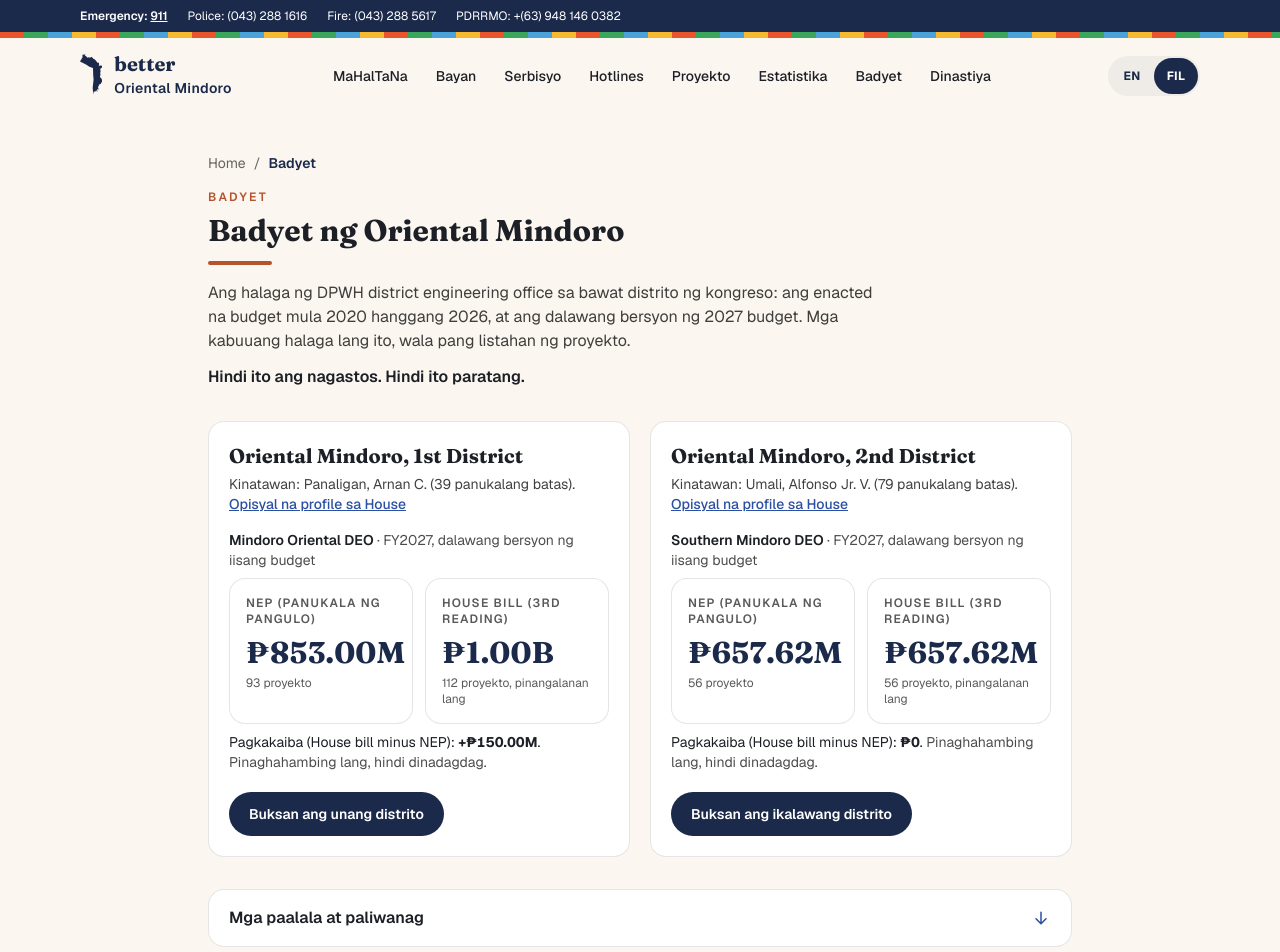
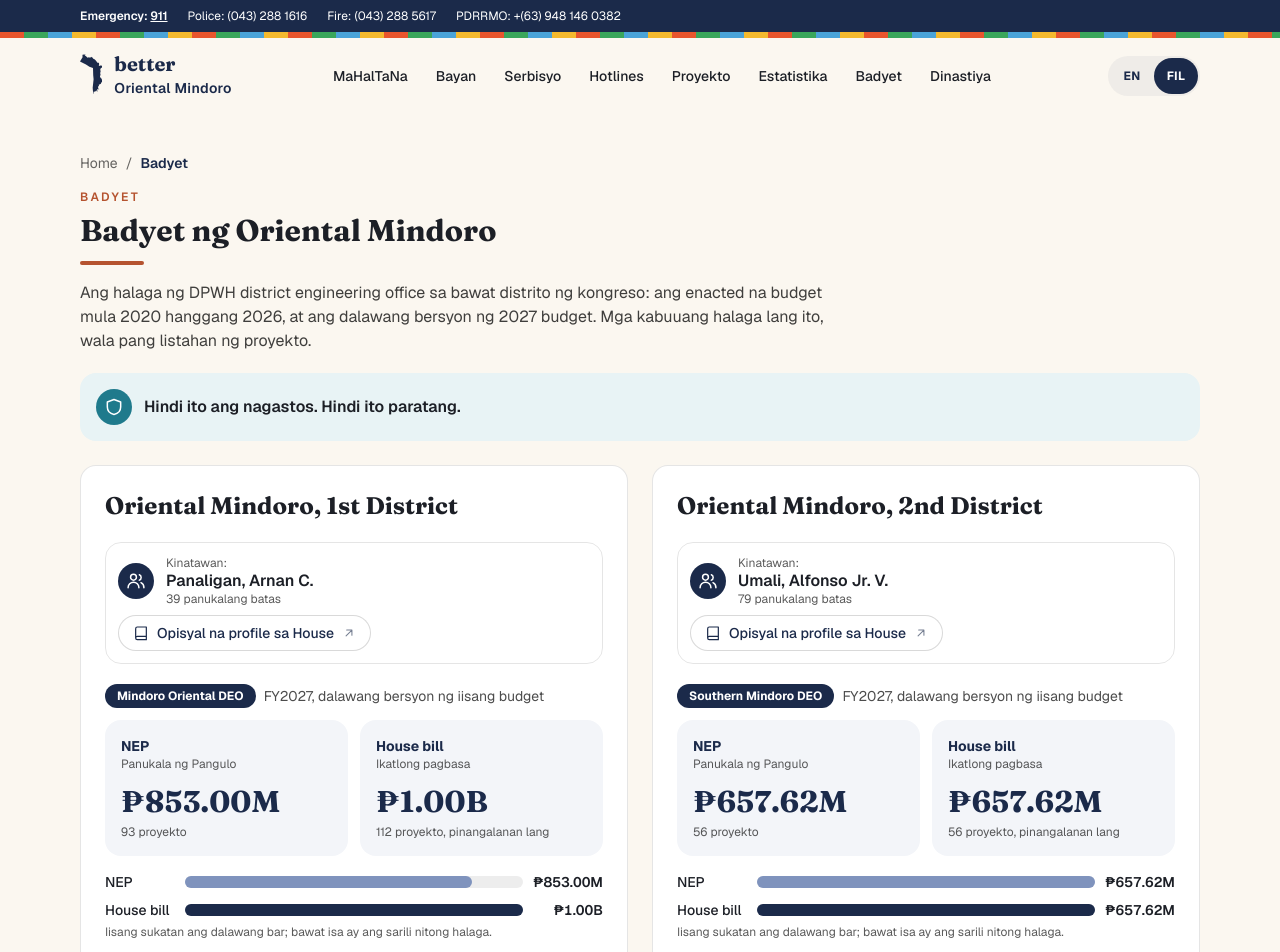
Before and after one commit to renthelautomations/betterorientalmindoro, a Next.js app: page /badyet in a window 1280 px wide. Shown: the top 952 px of the page. Built offline with nearby package versions, Linux system fonts and the light colour scheme.

Commit message:
Redesign /badyet cards and district page top: tiles, shared-scale bars, difference chip, honesty banner

```diff
--- a/src/app/badyet/[district]/page.tsx
+++ b/src/app/badyet/[district]/page.tsx
@@ -1,7 +1,7 @@
 import type { Metadata } from "next";
 import Link from "next/link";
 import { notFound } from "next/navigation";
-import { BadyetNotes, GaaBars, NO_SPEND, ProportionBar, VersionsPair, repLink } from "@/components/site/BadyetDistrict";
+import { BadyetNotes, GaaBars, NO_SPEND, NoSpendBanner, ProportionBar, RepRow, VersionsPair } from "@/components/site/BadyetDistrict";
 import SourceLink from "@/components/ui/SourceLink";
 import { SourceNote } from "@/components/stats/StatCard";
 import { Acc, Crumbs, R, Title } from "@/components/site/FinanceBits";
@@ -26,8 +26,8 @@ export default async function BadyetDistrictPage({ params }: { params: Promise<{
     <main className="mx-auto max-w-4xl px-4 py-10">
       <Crumbs items={[{ label: "finance.home", href: "/" }, { label: "nav.budget", href: "/badyet" }, { label: d.label }]} />
       <div className="mt-4"><Title eyebrow="finance.b.eyebrow" title={d.label} /></div>
-      <p className="mt-3 text-sm text-black/75"><T k="finance.rep.d" /> {repLink(d)}</p>
-      <p className="mt-3 font-semibold"><T k="finance.nospend" /></p>
+      <div className="mt-4 max-w-xl"><RepRow d={d} /></div>
+      <NoSpendBanner />
 
       {d.offices.map((o) => (
         <section key={o.id} aria-label={o.name} className="mt-6 rounded-2xl border border-black/10 bg-white p-5">
--- a/src/app/badyet/page.tsx
+++ b/src/app/badyet/page.tsx
@@ -1,5 +1,5 @@
 import type { Metadata } from "next";
-import { DistrictCard, BadyetNotes } from "@/components/site/BadyetDistrict";
+import { DistrictCard, BadyetNotes, NoSpendBanner } from "@/components/site/BadyetDistrict";
 import SourceLink from "@/components/ui/SourceLink";
 import { SourceNote } from "@/components/stats/StatCard";
 import { Acc, Crumbs, R, Title } from "@/components/site/FinanceBits";
@@ -16,16 +16,14 @@ export default function Badyet() {
   const { meta } = getBadyet();
   const districts = getDistricts();
   return (
-    <main className="mx-auto max-w-4xl px-4 py-10">
+    <main className="mx-auto max-w-6xl px-4 py-10">
       <Crumbs items={[{ label: "finance.home", href: "/" }, { label: "nav.budget" }]} />
       <div className="mt-4"><Title eyebrow="finance.b.eyebrow" title="finance.b.title" /></div>
-      <p className="mt-4 max-w-2xl text-black/75">
-        <T k="finance.b.lead" />
-      </p>
-      <p className="mt-3 font-semibold"><T k="finance.nospend" /></p>
+      <p className="mt-4 max-w-3xl text-black/75"><T k="finance.b.lead" /></p>
+      <NoSpendBanner />
 
-      <div id="d1" className="mt-8 grid gap-5 md:grid-cols-2">
-        {districts.map((d, i) => <div key={d.id} id={i === 1 ? "d2" : undefined} className="scroll-mt-28"><DistrictCard d={d} slug={DISTRICT_SLUGS[i]} h={HEADS[i]} /></div>)}
+      <div id="d1" className="mt-6 grid gap-5 md:grid-cols-2 md:gap-6">
+        {districts.map((d, i) => <div key={d.id} id={i === 1 ? "d2" : undefined} className="scroll-mt-28 h-full"><DistrictCard d={d} slug={DISTRICT_SLUGS[i]} h={HEADS[i]} /></div>)}
       </div>
 
       <div className="mt-8"><Acc q="finance.notes.q"><BadyetNotes districts={districts} /></Acc></div>
--- a/src/components/site/BadyetDistrict.tsx
+++ b/src/components/site/BadyetDistrict.tsx
@@ -1,8 +1,10 @@
 import Link from "next/link";
 import { T } from "@/lib/i18n/i18n";
+import KitIcon from "@/components/kit/KitIcon";
+import SourceLink from "@/components/ui/SourceLink";
 import { R, SegBar } from "@/components/site/FinanceBits";
 import { plural } from "@/lib/i18n/plural";
-import { DASH, fmtPeso, gaaYears, getBadyet, netChange, proportionSegments, versions, type District, type Office } from "@/lib/badyet";
+import { DASH, fmtPeso, gaaYears, getBadyet, netChange, proportionSegments, shareScale, versions, type District, type Office } from "@/lib/badyet";
 
 const SEG: Record<string, { name: string; color: string; sign: string }> = {
   unchanged: { name: "finance.seg.unchanged", color: "#1b2a4a", sign: "" },
@@ -14,11 +16,12 @@ const SEG: Record<string, { name: string; color: string; sign: string }> = {
 };
 const STRIPES = "repeating-linear-gradient(45deg, rgba(255,255,255,.85) 0 3px, transparent 3px 6px)";
 
-export function Side({ label, value, note }: { label: string; value: number | null; note: React.ReactNode }) {
+export function Side({ label, sub, value, note }: { label: string; sub: string; value: number | null; note: React.ReactNode }) {
   return (
-    <div className="min-w-0 rounded-2xl border border-black/10 bg-white p-4">
-      <p className="text-xs font-semibold tracking-widest text-black/65"><T k={label} /></p>
-      <p className={`mt-2 font-serif text-2xl font-bold sm:text-3xl ${value == null ? "text-black/65" : "text-fiesta-navy"}`}>{fmtPeso(value)}</p>
+    <div className="min-w-0 rounded-2xl bg-[#f3f5f9] p-4">
+      <p className="text-sm font-bold text-fiesta-navy"><T k={label} /></p>
+      <p className="text-xs text-black/65"><T k={sub} /></p>
+      <p className={`mt-3 font-serif text-2xl font-bold tabular-nums sm:text-3xl ${value == null ? "text-black/65" : "text-fiesta-navy"}`}>{fmtPeso(value)}</p>
       <p className="mt-1 text-xs text-black/65">{note}</p>
     </div>
   );
@@ -104,12 +107,39 @@ export function OfficeNotes({ d }: { d: District }) {
 
 export const NO_SPEND = "Hindi ito ang nagastos. Hindi ito paratang.";
 
-export function repLink(d: District) {
+/** The visible honesty line, as a flat calm strip (no accent bar). */
+export function NoSpendBanner() {
+  return (
+    <div role="note" className="mt-5 flex items-center gap-3 rounded-2xl bg-[#e8f3f5] p-4">
+      <KitIcon name="shield" variant="badge" color="#1f7a8c" className="h-9 w-9 shrink-0" />
+      <p className="font-semibold"><T k="finance.nospend" /></p>
+    </div>
+  );
+}
+
+/** Representative shown neutrally: name, bills filed, and the official House profile. */
+export function RepRow({ d }: { d: District }) {
   const r = d.representative;
   return (
-    <>
-      <R k="finance.rep.line" v={[r.name, r.bill_count, <a key="p" className="font-medium text-fiesta-blue underline" href={r.profile_url} rel="noopener noreferrer" target="_blank"><T k="finance.rep.profile" /></a>]} />
-    </>
+    <div className="flex flex-wrap items-center gap-x-3 gap-y-2 rounded-2xl border border-black/10 p-3">
+      <KitIcon name="people" variant="badge" color="#1b2a4a" className="h-9 w-9 shrink-0" />
+      <div className="min-w-0 flex-1 basis-40">
+        <p className="text-xs text-black/65"><T k="finance.rep" /></p>
+        <p className="font-semibold leading-tight">{r.name}</p>
+        <p className="text-xs text-black/65"><R k={plural(r.bill_count, "finance.rep.bills")} v={[r.bill_count]} /></p>
+      </div>
+      <SourceLink href={r.profile_url} icon="book"><T k="finance.rep.profile" /></SourceLink>
+    </div>
+  );
+}
+
+function Bar({ label, pct, value, color }: { label: string; pct: number; value: number | null; color: string }) {
+  return (
+    <li className="grid grid-cols-[4.5rem_1fr_auto] items-center gap-2 text-sm">
+      <span className="font-medium"><T k={label} /></span>
+      <span aria-hidden className="h-3 rounded-full bg-black/[0.07]"><span className="block h-3 rounded-full" style={{ width: `${pct}%`, background: color }} /></span>
+      <span className="min-w-[4.5rem] text-right font-semibold tabular-nums">{fmtPeso(value)}</span>
+    </li>
   );
 }
 
@@ -118,13 +148,26 @@ export function VersionsPair({ o }: { o: Office }) {
   const v = versions(o);
   const f = o.fy2027;
   const net = netChange(v.nep, v.house);
+  const w = shareScale(v.nep, v.house);
   return (
     <div>
       <div className="grid grid-cols-2 gap-3">
-        <Side label="finance.side.nep" value={v.nep} note={<R k={plural(f.nep_records, "finance.proj")} v={[f.nep_records]} />} />
-        <Side label="finance.side.house" value={v.house} note={<R k={plural(f.hgab3_records, "finance.proj.named")} v={[f.hgab3_records]} />} />
+        <Side label="finance.side.nep" sub="finance.side.nep.s" value={v.nep} note={<R k={plural(f.nep_records, "finance.proj")} v={[f.nep_records]} />} />
+        <Side label="finance.side.house" sub="finance.side.house.s" value={v.house} note={<R k={plural(f.hgab3_records, "finance.proj.named")} v={[f.hgab3_records]} />} />
       </div>
-      <p className="mt-2 text-sm"><T k="finance.diff" /> <b className="tabular-nums">{net == null ? DASH : `${net > 0 ? "+" : ""}${fmtPeso(net)}`}</b>. <span className="text-black/70"><T k="finance.diff.n" /></span></p>
+      <ul className="mt-4 space-y-2">
+        <Bar label="finance.side.nep" pct={w.nep} value={v.nep} color="#7f93bd" />
+        <Bar label="finance.side.house" pct={w.house} value={v.house} color="#1b2a4a" />
+      </ul>
+      <p className="mt-1 text-xs text-black/65"><T k="finance.bars.note" /></p>
+      <p className="mt-4 flex flex-wrap items-center gap-x-2 gap-y-1 text-sm">
+        <span className="inline-flex items-center gap-1.5 rounded-full bg-[#eef0f4] px-3 py-1 font-semibold tabular-nums text-fiesta-navy">
+          <span aria-hidden>{net == null ? "" : net > 0 ? "\u25B2" : net < 0 ? "\u25BC" : "="}</span>
+          {net == null ? DASH : `${net > 0 ? "+" : ""}${fmtPeso(net)}`}
+        </span>
+        <span className="text-black/75"><T k="finance.diff.l" /></span>
+      </p>
+      <p className="mt-1 text-xs text-black/65"><T k="finance.diff.n" /></p>
     </div>
   );
 }
@@ -132,16 +175,20 @@ export function VersionsPair({ o }: { o: Office }) {
 /** Record card on the main page: one district, links to its detail page. */
 export function DistrictCard({ d, slug, h }: { d: District; slug: string; h: string /* dictionary key */ }) {
   return (
-    <article aria-labelledby={`h-${slug}`} className="flex flex-col rounded-2xl border border-black/10 bg-white p-5">
-      <h2 id={`h-${slug}`} className="font-serif text-xl font-bold">{d.label}</h2>
-      <p className="mt-1 text-sm text-black/75"><T k="finance.rep" /> {repLink(d)}</p>
+    <article aria-labelledby={`h-${slug}`} className="flex h-full flex-col gap-5 rounded-2xl border border-black/10 bg-white p-5 sm:p-6">
+      <h2 id={`h-${slug}`} className="font-serif text-xl font-bold sm:text-2xl">{d.label}</h2>
+      <RepRow d={d} />
       {d.offices.map((o) => (
-        <div key={o.id} className="mt-4">
-          <p className="mb-2 text-sm font-semibold">{o.name} <span className="font-normal text-black/70">· <T k="finance.fy.two" /></span></p>
+        <div key={o.id}>
+          <p className="mb-3 flex flex-wrap items-center gap-2 text-sm">
+            <span className="rounded-full bg-fiesta-navy px-3 py-1 text-xs font-bold text-white">{o.name}</span>
+            <span className="text-black/70"><T k="finance.fy.two" /></span>
+          </p>
           <VersionsPair o={o} />
+          {o.fy2027.unconfirmed_rows > 0 && <p className="mt-3 text-xs font-semibold text-[#9a3f1e]"><R k={plural(o.fy2027.unconfirmed_rows, "finance.unconf")} v={[o.fy2027.unconfirmed_rows, fmtPeso(o.fy2027.unconfirmed_php)]} /></p>}
         </div>
       ))}
-      <Link href={`/badyet/${slug}`} className="mt-5 inline-flex min-h-11 items-center self-start rounded-full bg-fiesta-navy px-5 text-sm font-semibold text-white hover:bg-fiesta-blue"><R k="finance.open" v={[<T key="h" k={h} />]} /></Link>
+      <Link href={`/badyet/${slug}`} className="mt-auto inline-flex min-h-11 items-center justify-center gap-2 rounded-full bg-fiesta-navy px-5 text-sm font-semibold text-white hover:bg-fiesta-blue"><R k="finance.open" v={[<T key="h" k={h} />]} /><KitIcon name="arrow" className="h-4 w-4" /></Link>
     </article>
   );
 }
--- a/src/lib/badyet.ts
+++ b/src/lib/badyet.ts
@@ -37,6 +37,14 @@ export const versions = (o: Office) => ({ nep: o.fy2027.nep_php, house: o.fy2027
 export const netChange = (nep: number | null | undefined, house: number | null | undefined) =>
   typeof nep === "number" && typeof house === "number" ? house - nep : null;
 
+/** Bar widths (0-100) for two amounts on ONE shared scale: each is its share of the larger, so the bars compare and are never added. */
+export const shareScale = (nep: number | null | undefined, house: number | null | undefined) => {
+  const a = typeof nep === "number" && nep > 0 ? nep : 0;
+  const b = typeof house === "number" && house > 0 ? house : 0;
+  const max = Math.max(a, b);
+  return { nep: max ? (a / max) * 100 : 0, house: max ? (b / max) * 100 : 0 };
+};
+
 /** Display order of the proportion bar. Width = share of budget LINES (rows); pesos are shown as text only and never drive width. */
 export const BAR_ORDER = ["unchanged", "increased", "house_only", "nep_only", "decreased", "scope_review"] as const;
 export const proportionSegments = (o: Office) => {
--- a/src/lib/i18n/dict/finance.ts
+++ b/src/lib/i18n/dict/finance.ts
@@ -72,8 +72,14 @@ export const FINANCE = {
   "finance.h.changed": ["WHAT CHANGED: NUMBER OF BUDGET LINES", "ANO ANG NAGBAGO: BILANG NG LINYA NG BUDGET"],
   "finance.h.gaa": ["ENACTED BUDGET (GAA) 2020-2026", "ENACTED NA BUDGET (GAA) 2020-2026"],
   "finance.gaa.note": [`Whole office, as published. This is not the amount actually spent. A "-" means no data, not zero.`, `Buong opisina, ayon sa nakalathala. Hindi ito ang aktwal na nagastos. Ang "-" ay walang datos, hindi zero.`],
-  "finance.side.nep": ["NEP (PRESIDENT'S PROPOSAL)", "NEP (PANUKALA NG PANGULO)"],
-  "finance.side.house": ["HOUSE BILL (3RD READING)", "HOUSE BILL (3RD READING)"],
+  "finance.side.nep": ["NEP", "NEP"],
+  "finance.side.nep.s": ["President's proposal", "Panukala ng Pangulo"],
+  "finance.side.house": ["House bill", "House bill"],
+  "finance.side.house.s": ["Third reading", "Ikatlong pagbasa"],
+  "finance.bars.note": ["Both bars use the same scale; each shows its own amount.", "Iisang sukatan ang dalawang bar; bawat isa ay ang sarili nitong halaga."],
+  "finance.diff.l": ["House bill minus NEP", "House bill minus NEP"],
+  "finance.rep.bills1": ["{0} bill filed", "{0} panukalang batas"],
+  "finance.rep.billsN": ["{0} bills filed", "{0} panukalang batas"],
   "finance.proj1": ["{0} project", "{0} proyekto"],
   "finance.projN": ["{0} projects", "{0} proyekto"],
   "finance.proj.named1": ["{0} project, named projects only", "{0} proyekto, pinangalanan lang"],
```
Also changed, not shown: 1 other file (tests, documents, lock files or other folders).
